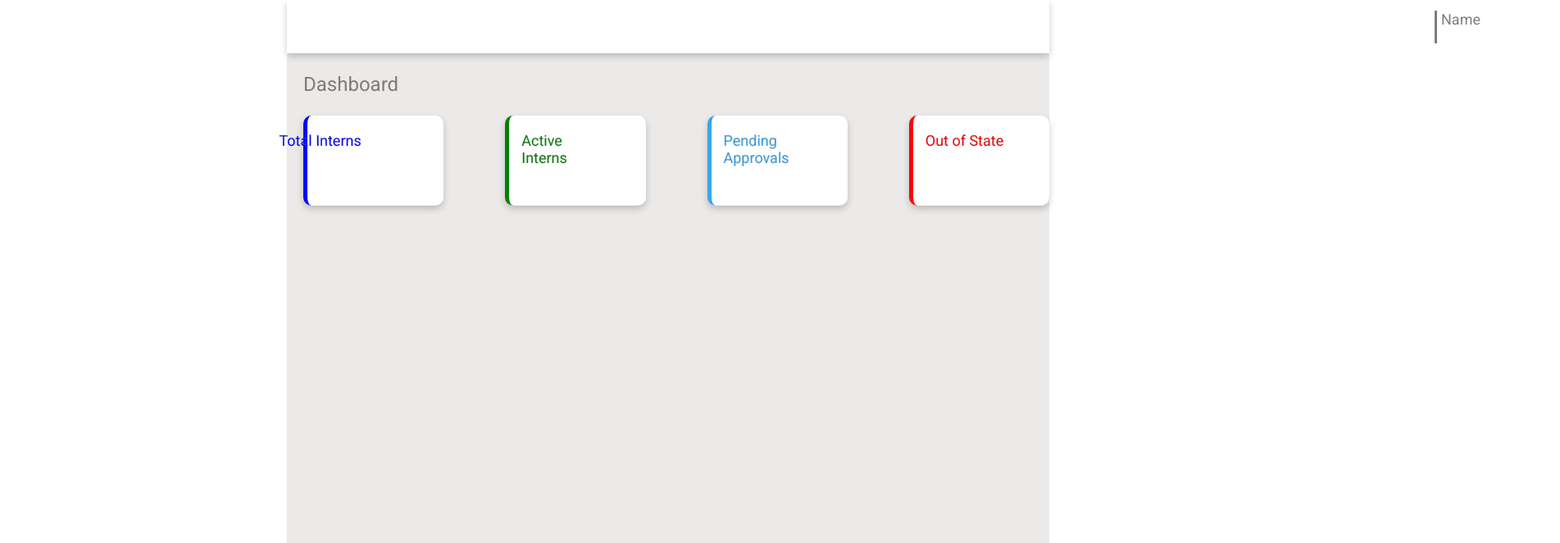
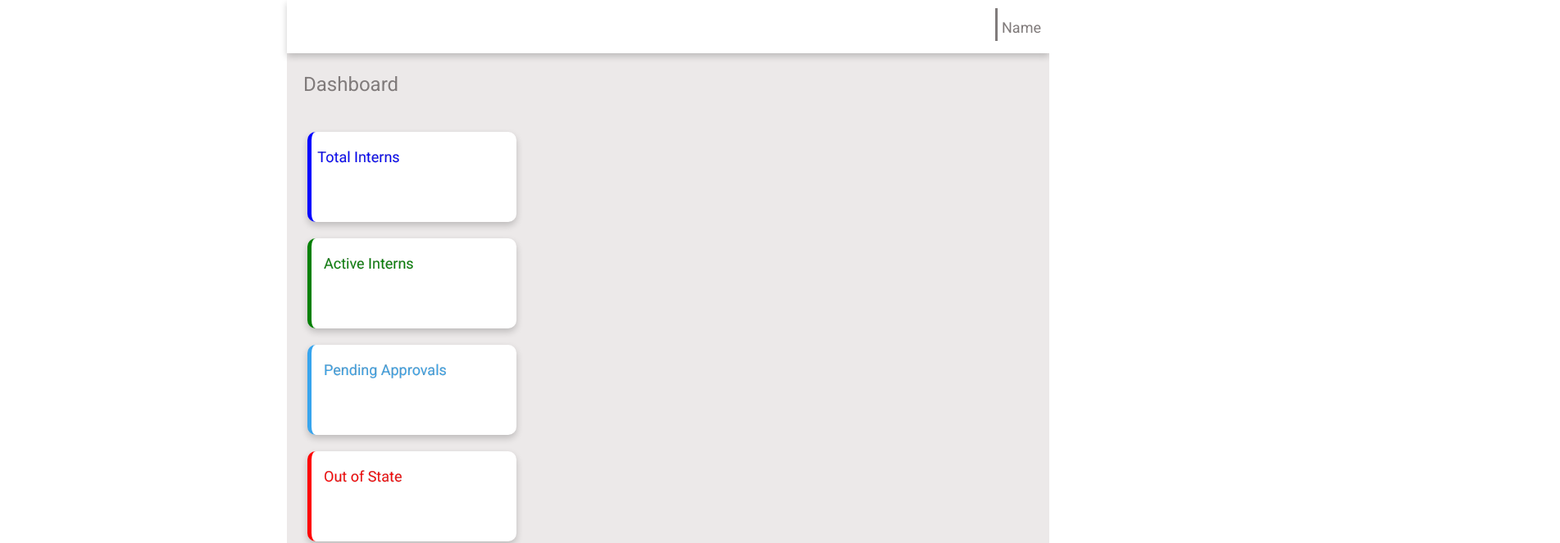
Before and after one commit to JarrenJ/SE-Internship-Management-System, a React (Create React App) app: page /Dashboard in a window 1280 px wide. Shown: the top 663 px of the page at 82% size, 1903 px wide, since content can reach past the window. Built offline with nearby package versions, Linux system fonts and the light colour scheme.

Commit message:
Modifed container for the 4 cards to use flex and updated trhe Namebox in the header

```diff
--- a/src/pages/Dashboard/dashboard.css
+++ b/src/pages/Dashboard/dashboard.css
@@ -6,9 +6,6 @@
     height: 1000px;
     display: flex;
     flex-direction: column;
-
-
-
 }
 .dashboard__container > p{
     margin-left: 20px;
@@ -17,12 +14,16 @@
     height: 65px;
     background-color: var(--white);
     box-shadow: 0 4px 8px 0 rgba(0,0,0,0.2);
+    width: 100%;
 
 }
 .Header_Namebox{
+    display: flex;
+    position: absolute;
     height: 40px;
-    width: 150px;
-    margin-left: 1400px;
+    /*margin-left: 1400px;*/
+    top: 10px;
+    right: 10px;
     border-left: 3px solid;
 
 }
@@ -38,14 +39,26 @@
     width: 100%;
 
 }
+
+.dashboard__row {
+    display: flex;
+    width: 100%;
+}
+
+.dashboard__column__4 {
+    margin: 0 25px;
+    flex: 25%;
+}
+
 .dashboard__Button1{
     height: 10px;
     color: blue;
     background-color: var(--white);
     padding: 50px;
     width: 150px;
+    min-width: 150px;
     border-radius: 10px;
-    margin-left: 20px;
+    /*margin-left: 20px;*/
     text-align: center;
     vertical-align: middle;
     box-shadow: 0 4px 8px 0 rgba(0,0,0,0.2);
@@ -63,8 +76,9 @@
     background-color: var(--white);
     padding: 50px;
     width: 150px;
+    min-width: 150px;
     border-radius: 10px;
-    margin-left: 75px;
+    /*margin-left: 75px;*/
     box-shadow: 0 4px 8px 0 rgba(0,0,0,0.2);
     border-left: 5px solid;
 
@@ -81,8 +95,9 @@
     background-color: var(--white);
     padding: 50px;
     width: 150px;
+    min-width: 150px;
     border-radius: 10px;
-    margin-left: 75px;
+    /*margin-left: 75px;*/
     box-shadow: 0 4px 8px 0 rgba(0,0,0,0.2);
     border-left: 5px solid;
 }
@@ -98,8 +113,9 @@
     background-color: var(--white);
     padding: 50px;
     width: 150px;
+    min-width: 150px;
     border-radius: 10px;
-    margin-left: 75px;
+    /*margin-left: 75px;*/
     box-shadow: 0 4px 8px 0 rgba(0,0,0,0.2);
     border-left: 5px solid;
 }
@@ -109,3 +125,14 @@
     font-size:large;
     -webkit-text-stroke: .2px gray;
 }
+
+@media (max-width: 1594px) {
+    .dashboard__row{
+        flex-direction: column;
+    }
+
+    .dashboard__column__4 {
+        margin-top: 20px;
+        flex: 25%;
+    }
+}
--- a/src/pages/Dashboard/dashboard.jsx
+++ b/src/pages/Dashboard/dashboard.jsx
@@ -5,19 +5,43 @@ import "../../colors.css"
 export function Dashboard() {
     return (
         <div className="dashboard__container">
-            <div className="dashboard__Header"> <div className="Header_Namebox"> <p>Name</p></div> </div>
+            <div className="dashboard__Header">
+                <div className="Header_Namebox">
+                    <p>Name</p>
+                </div>
+            </div>
             <p>Dashboard</p>
-            <div className="Button_box" >
-            <div className="dashboard__Button1">
-            <p>Total Interns</p> </div>
-            <div className="dashboard__Button2">
-            <p>Active Interns</p> </div>
-            <div className="dashboard__Button3">
-            <p>Pending Approvals</p> </div>
-            <div className="dashboard__Button4">
-            <p>Out of State</p> </div></div>
-
-
+            {/*<div className="Button_box" >*/}
+            {/*<div className="dashboard__Button1">*/}
+            {/*<p>Total Interns</p> </div>*/}
+            {/*<div className="dashboard__Button2">*/}
+            {/*<p>Active Interns</p> </div>*/}
+            {/*<div className="dashboard__Button3">*/}
+            {/*<p>Pending Approvals</p> </div>*/}
+            {/*<div className="dashboard__Button4">*/}
+            {/*<p>Out of State</p> </div></div>*/}
+            <div className='dashboard__row'>
+                <div className='dashboard__column__4'>
+                    <div className="dashboard__Button1">
+                        <p>Total Interns</p>
+                    </div>
+                </div>
+                <div className='dashboard__column__4'>
+                    <div className="dashboard__Button2">
+                        <p>Active Interns</p>
+                    </div>
+                </div>
+                <div className='dashboard__column__4'>
+                    <div className="dashboard__Button3">
+                        <p>Pending Approvals</p>
+                    </div>
+                </div>
+                <div className='dashboard__column__4'>
+                    <div className="dashboard__Button4">
+                        <p>Out of State</p>
+                    </div>
+                </div>
+            </div>
         </div>
 
     )
```
